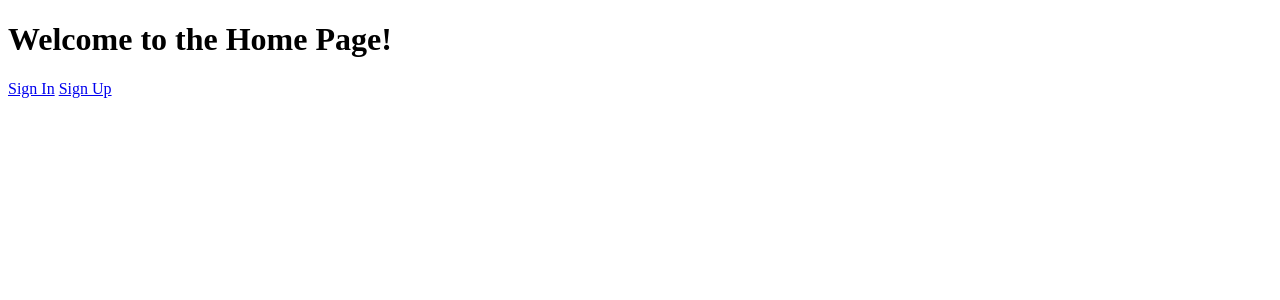
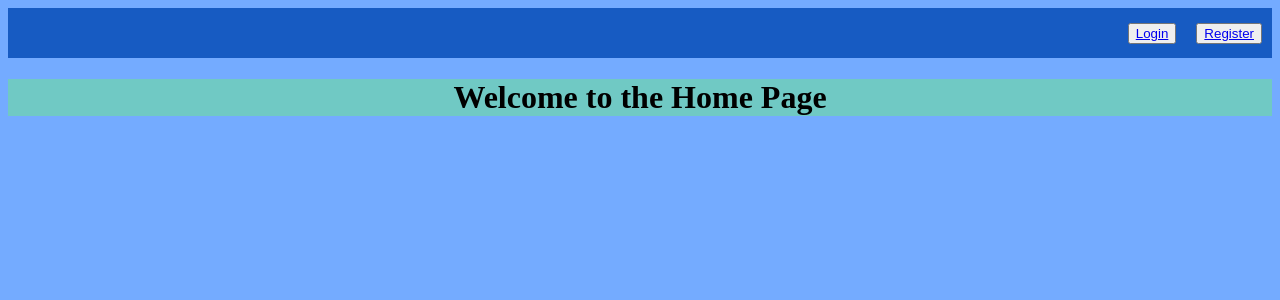
Before and after one commit to Savin-Infinity/flask-app, a Flask app: page / in a window 1280 px wide. Shown: the top 300 px of the page. Run offline with Flask 3, Linux system fonts and the light colour scheme.

Commit message:
Add CSS to all html files

```diff
--- /dev/null
+++ b/app/static/global.css
@@ -0,0 +1,30 @@
+body{
+    background-color: #74abff;
+}
+
+nav{
+    display: flex;
+    background-color: #175bc2;
+    height: 50px;
+}
+
+.nav-links{
+    display: flex;
+    gap: 20px;
+    margin-left: auto;
+    margin-right: 10px;
+    align-items: center;
+}
+#login,#register{
+    background-color: #175bc2;
+    margin: auto;
+    margin-top: 20px;
+    border: 1px black solid;
+    border-radius: 5px;
+    width: 200px;
+    padding: 40px;
+}
+.heading{
+    text-align: center;
+    background-color: rgb(112, 201, 196);
+}
--- a/app/templates/home.html
+++ b/app/templates/home.html
@@ -3,12 +3,22 @@
 <head>
     <meta charset="UTF-8">
     <meta name="viewport" content="width=device-width, initial-scale=1.0">
+    <link rel="stylesheet" href="/static/global.css">
     <title>Home</title>
 </head>
 <body>
+    <nav>
+        <div class="nav-links">
+            <button><a href="/login">Login</a></button>
+            <button><a href="/register">Register</a></button>
+        </div>
+    </nav>
 
-    <h1>Welcome to the Home Page!</h1>
-    <a href="/login">Sign In</a>
-    <a href="/register">Sign Up</a>
+    <div class="parent-container">
+        <div class="heading">
+            <h1>Welcome to the Home Page</h1>
+        </div>
+    </div>
+
 </body>
 </html>
```
Also changed, not shown: app/templates/dashboard.html (+13 -2 lines), app/templates/login.html (+12 -0 lines), app/templates/register.html (+14 -0 lines), app/static/images/dp-img.png (added).
